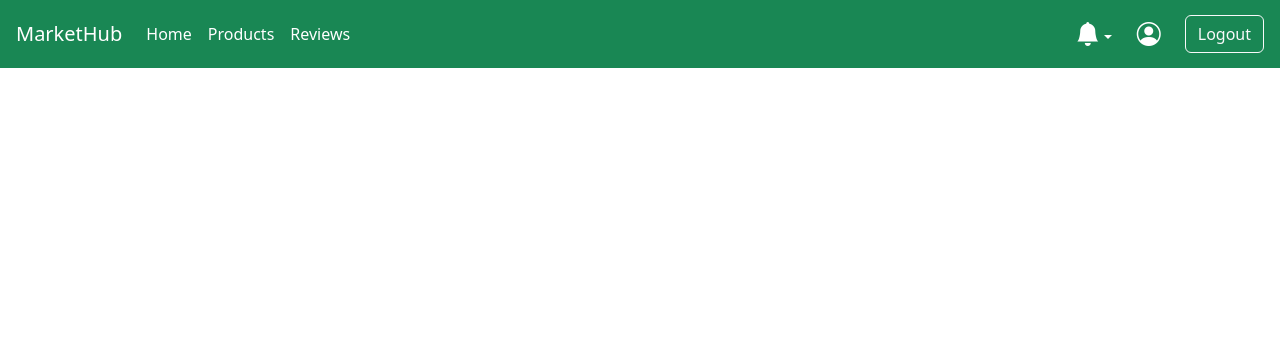
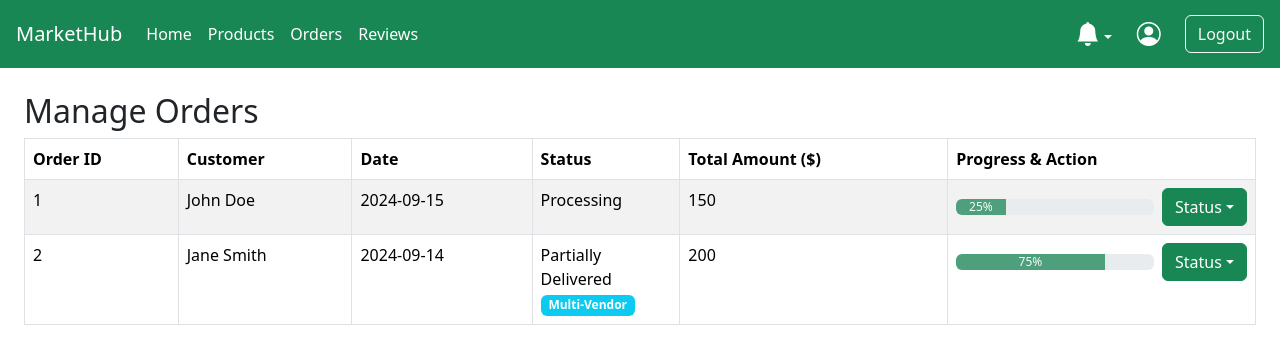
Before and after one commit to harith2001/MarketHub, a React (Create React App) app in the folder web-app/: page /vendor/orders in a window 1280 px wide. Shown: the top 364 px of the page. Built offline with nearby package versions, Linux system fonts and the light colour scheme.

Commit message:
added order management page UI

```diff
--- a/web-app/src/App.js
+++ b/web-app/src/App.js
@@ -5,6 +5,7 @@ import Signin from "./pages/SignIn";
 import Signup from "./pages/SignUp";
 import Products from './pages/Products';
 import VendorReviews from './pages/VendorReiews';
+import VendorOrders from './pages/VendoeOrders';
 
 function App() {
   const userRole = 'Vendor';
@@ -16,7 +17,8 @@ function App() {
           <Route path="/sign-in" element={<Signin />} />
         <Route path="/sign-up" element={<Signup />} />
         <Route path="/vendor/products" element={<Products />} />
-        <Route path="/vendor/reviews" element={<VendorReviews/>}/>
+        <Route path="/vendor/reviews" element={<VendorReviews />} />
+        <Route path="/vendor/orders" element={<VendorOrders />} />
         </Routes>
     </Router>
   );
--- a/web-app/src/components/Navbar.jsx
+++ b/web-app/src/components/Navbar.jsx
@@ -7,7 +7,7 @@ import 'bootstrap-icons/font/bootstrap-icons.css';
 const Navigationbar = ({ userRole }) => {
   const navigate = useNavigate();
   return (
-    <Navbar expand="lg" className="bg-success bg-opacity50 px-3">
+    <Navbar expand="lg" className="bg-success bg-opacity-70 px-3">
       <Navbar.Brand onClick={() => navigate('/')} className="text-white">
         MarketHub
       </Navbar.Brand>
@@ -22,6 +22,9 @@ const Navigationbar = ({ userRole }) => {
             <>
               <Nav.Link onClick={() => navigate('/vendor/products')} className="text-white">
                 Products
+              </Nav.Link>
+              <Nav.Link onClick={() => navigate('/vendor/orders')} className="text-white">
+                Orders
               </Nav.Link>
               <Nav.Link onClick={() => navigate('/vendor/reviews')} className="text-white">
                 Reviews
--- /dev/null
+++ b/web-app/src/pages/VendoeOrders.jsx
@@ -0,0 +1,164 @@
+import React, { useState } from 'react';
+import { Table, Dropdown, ProgressBar, Badge, Offcanvas, Button } from 'react-bootstrap';
+
+const VendorOrders = () => {
+  const [orders, setOrders] = useState([
+    {
+      id: 1,
+      customer: 'John Doe',
+      date: '2024-09-15',
+      status: 'Processing',
+      total: 150.0,
+      vendorProducts: [{ product: 'Product A', status: 'Processing' }],
+      isMultiVendor: false,
+    },
+    {
+      id: 2,
+      customer: 'Jane Smith',
+      date: '2024-09-14',
+      status: 'Partially Delivered',
+      total: 200.0,
+      vendorProducts: [
+        { product: 'Product B', status: 'Shipped' },
+        { product: 'Product C', status: 'Processing' },
+      ],
+      isMultiVendor: true,
+    },
+  ]);
+
+  const [showOffcanvas, setShowOffcanvas] = useState(false);
+  const [selectedOrder, setSelectedOrder] = useState(null);
+
+  const handleStatusChange = (orderId, newStatus) => {
+    setOrders(
+      orders.map((order) =>
+        order.id === orderId ? { ...order, status: newStatus } : order
+      )
+    );
+  };
+
+  // Get progress based on status
+  const getProgress = (status) => {
+    switch (status) {
+      case 'Processing':
+        return 25;
+      case 'Shipped':
+        return 50;
+      case 'Partially Delivered':
+        return 75;
+      case 'Delivered':
+        return 100;
+      default:
+        return 0;
+    }
+  };
+
+  // Show Offcanvas
+  const handleOrderClick = (order) => {
+    setSelectedOrder(order);
+    setShowOffcanvas(true);
+  };
+
+  // Close the Offcanvas
+  const handleClose = () => {
+    setShowOffcanvas(false);
+    setSelectedOrder(null);
+  };
+
+  return (
+    <div className="mt-4 mx-4">
+      <h2>Manage Orders</h2>
+      <Table striped bordered hover>
+        <thead>
+          <tr>
+            <th>Order ID</th>
+            <th>Customer</th>
+            <th>Date</th>
+            <th style={{ width: '12%' }}>Status</th>
+            <th>Total Amount ($)</th>
+            <th style={{ width: '25%' }}>Progress & Action</th>
+          </tr>
+        </thead>
+        <tbody>
+          {orders.map((order) => (
+            <tr key={order.id}>
+              <td onClick={() => handleOrderClick(order)} style={{ cursor: 'pointer' }}>
+                {order.id}
+              </td>
+              <td>{order.customer}</td>
+              <td>{order.date}</td>
+              <td>
+                {order.status}{' '}
+                {order.isMultiVendor && <Badge bg="info">Multi-Vendor</Badge>}
+              </td>
+              <td>{order.total}</td>
+              <td>
+                {/* Progress Bar */}
+                <div style={{ display: 'flex', alignItems: 'center' }}>
+                  <ProgressBar
+                    now={getProgress(order.status)}
+                    label={`${getProgress(order.status)}%`}
+                    variant="success opacity-75"
+                    className="me-2 flex-grow-1"
+                  />
+                  {/* Dropdown Button */}
+                  <Dropdown>
+                    <Dropdown.Toggle variant="success" id="dropdown-basic">
+                      Status
+                    </Dropdown.Toggle>
+
+                    <Dropdown.Menu>
+                      <Dropdown.Item onClick={() => handleStatusChange(order.id, 'Processing')}>
+                        Processing
+                      </Dropdown.Item>
+                      <Dropdown.Item onClick={() => handleStatusChange(order.id, 'Shipped')}>
+                        Shipped
+                      </Dropdown.Item>
+                      {order.isMultiVendor && (
+                        <Dropdown.Item onClick={() => handleStatusChange(order.id, 'Partially Delivered')}>
+                          Partially Delivered
+                        </Dropdown.Item>
+                      )}
+                      <Dropdown.Item onClick={() => handleStatusChange(order.id, 'Delivered')}>
+                        Delivered
+                      </Dropdown.Item>
+                    </Dropdown.Menu>
+                  </Dropdown>
+                </div>
+              </td>
+            </tr>
+          ))}
+        </tbody>
+      </Table>
+
+      <Offcanvas show={showOffcanvas} onHide={handleClose} placement="end">
+        <Offcanvas.Header closeButton>
+          <Offcanvas.Title>Order #{selectedOrder?.id} Details</Offcanvas.Title>
+        </Offcanvas.Header>
+        <Offcanvas.Body>
+          {selectedOrder?.isMultiVendor ? (
+            <>
+              <h5>Multi-Vendor Products for this Vendor</h5>
+              {selectedOrder.vendorProducts.map((product, index) => (
+                <div key={index}>
+                  <strong>{product.product}:</strong> {product.status}
+                </div>
+              ))}
+            </>
+          ) : (
+            <>
+              <h5>Products for this Order</h5>
+              {selectedOrder?.vendorProducts.map((product, index) => (
+                <div key={index}>
+                  <strong>{product.product}:</strong> {product.status}
+                </div>
+              ))}
+            </>
+          )}
+        </Offcanvas.Body>
+      </Offcanvas>
+    </div>
+  );
+};
+
+export default VendorOrders;
```
